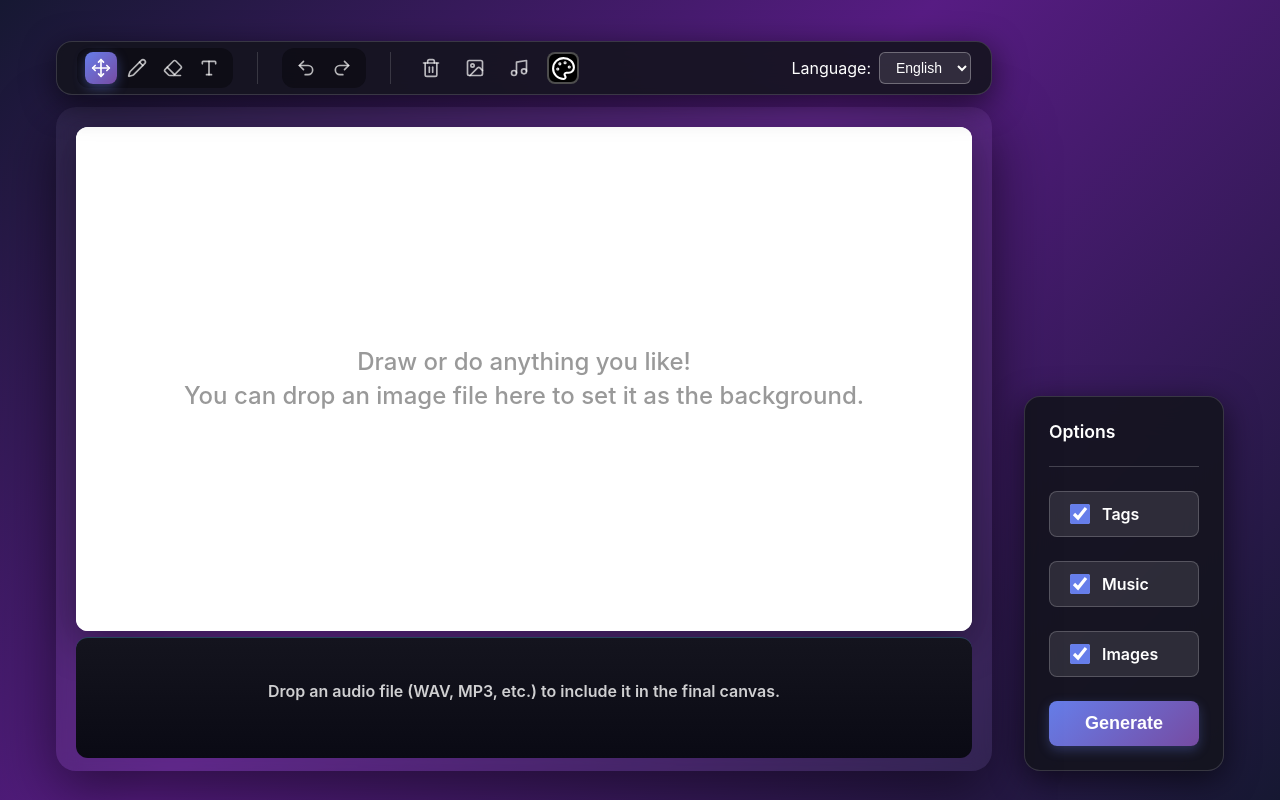
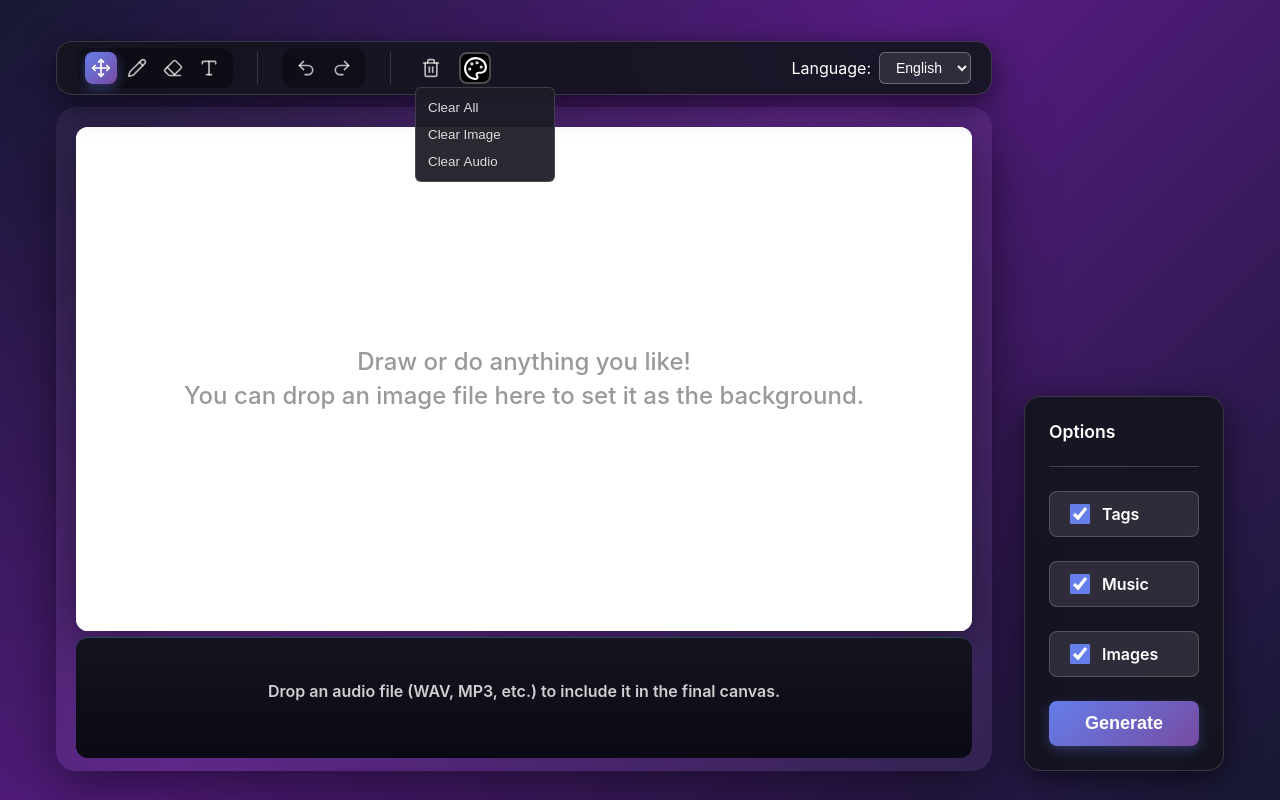
Before and after one commit to JingtianWu/OmniWizz, a React (Create React App) app in the folder frontend/: page / in a window 1280 px wide. Both pictures are taken after a click on the button 431 px from the left and 68 px from the top of the page. Built offline with nearby package versions, Linux system fonts and the light colour scheme.

Commit message:
undo, redo, trash functionalities

```diff
--- a/frontend/src/components/EditorCanvas.css
+++ b/frontend/src/components/EditorCanvas.css
@@ -358,3 +358,15 @@ input[type="range"]::-moz-range-thumb {
   box-shadow: 0 2px 8px rgba(0, 0, 0, 0.4);
   border: none;
 }
+
+.trash-item {
+  display: block;
+  width: 100%;
+  padding: 6px 12px;
+  text-align: left;
+  color: #ddd;
+  background: transparent;
+  border: none;
+  cursor: pointer;
+}
+.trash-item:hover { background: rgba(255,255,255,0.05); }
--- a/frontend/src/components/EditorCanvas.jsx
+++ b/frontend/src/components/EditorCanvas.jsx
@@ -8,9 +8,7 @@ import {
   Redo2,
   Trash2,
   Palette,
-  Move,
-  Image as ImageIcon,
-  Music
+  Move
 } from "lucide-react";
 
 /* canvas sizes */
@@ -44,6 +42,7 @@ const EditorCanvas = forwardRef(function EditorCanvas({ onSubmit, language, setL
 
   const [hasWave, setWave] = useState(false);   // waveform present?
   const [showHint, setShowHint] = useState(true); // show start hint?
+  const [showTrashMenu, setShowTrashMenu] = useState(false);
 
   /* helpers -------------------------------------------------------- */
   const bgCtx  = () => bgRef.current .getContext("2d");
@@ -66,10 +65,15 @@ const EditorCanvas = forwardRef(function EditorCanvas({ onSubmit, language, setL
     histRef.current.idx = histRef.current.states.length - 1;
   };
   const restore = dataUrl => {
+    const ctx = inkCtx();
+    ctx.save();                                // isolate current composite mode
+    ctx.globalCompositeOperation = "source-over";
+    ctx.clearRect(0, 0, W, H);
+
     const img = new Image();
     img.onload = () => {
-      inkCtx().clearRect(0, 0, W, H);
-      inkCtx().drawImage(img, 0, 0);
+      ctx.drawImage(img, 0, 0);
+      ctx.restore();                           // return to the tool’s active mode
     };
     img.src = dataUrl;
   };
@@ -183,8 +187,9 @@ const EditorCanvas = forwardRef(function EditorCanvas({ onSubmit, language, setL
     if (showHint) setShowHint(false);
     const {x,y} = ptr(e);
 
-    if (mode==="pen" || mode==="erase") {
+    if (mode === "pen" || mode === "erase") {
       const cx = inkCtx();
+      cx.save();                                 // snapshot context state
       cx.lineCap = cx.lineJoin = "round";
       cx.lineWidth = mode === "pen" ? penSize : eraserSize;
       cx.globalCompositeOperation = mode === "pen" ? "source-over" : "destination-out";
@@ -251,6 +256,7 @@ const EditorCanvas = forwardRef(function EditorCanvas({ onSubmit, language, setL
   const endStroke = () => {
     if (drawingRef.current) {
       drawingRef.current = false;
+      inkCtx().restore();
       snapshot();
     }
   };
@@ -502,17 +508,53 @@ const handleFontSizeChange = (boxId, newSize) => {
 
           <div className="divider" />
 
-          <button className="tool-btn" onClick={clearAll} title="Clear All">
-            <Trash2 size={20} />
-          </button>
+          <div style={{ position: "relative" }}>
+            <button
+              className="tool-btn"
+              onClick={() => setShowTrashMenu(prev => !prev)}
+              title="Clear…"
+            >
+              <Trash2 size={20} />
+            </button>
 
-          <button className="tool-btn" onClick={clearImage} title="Clear Image">
-            <ImageIcon size={20} />
-          </button>
-
-          <button className="tool-btn" onClick={clearAudio} title="Clear Audio">
-            <Music size={20} />
-          </button>
+            {showTrashMenu && (
+              <div
+                className="trash-menu"
+                tabIndex={-1}
+                onBlur={() => setShowTrashMenu(false)}
+                style={{
+                  position: "absolute",
+                  top: "110%",
+                  left: 0,
+                  background: "rgba(30,30,40,0.95)",
+                  border: "1px solid rgba(255,255,255,0.15)",
+                  borderRadius: "6px",
+                  padding: "6px 0",
+                  minWidth: "140px",
+                  zIndex: 50
+                }}
+              >
+                <button
+                  className="trash-item"
+                  onClick={() => { clearAll(); setShowTrashMenu(false); }}
+                >
+                  Clear&nbsp;All
+                </button>
+                <button
+                  className="trash-item"
+                  onClick={() => { clearImage(); setShowTrashMenu(false); }}
+                >
+                  Clear&nbsp;Image
+                </button>
+                <button
+                  className="trash-item"
+                  onClick={() => { clearAudio(); setShowTrashMenu(false); }}
+                >
+                  Clear&nbsp;Audio
+                </button>
+              </div>
+            )}
+          </div>
 
           <div className="color-picker-wrapper" title="Choose Color">
             <input type="color" className="color-picker" value={color} onChange={(e) => setColor(e.target.value)} />
```
